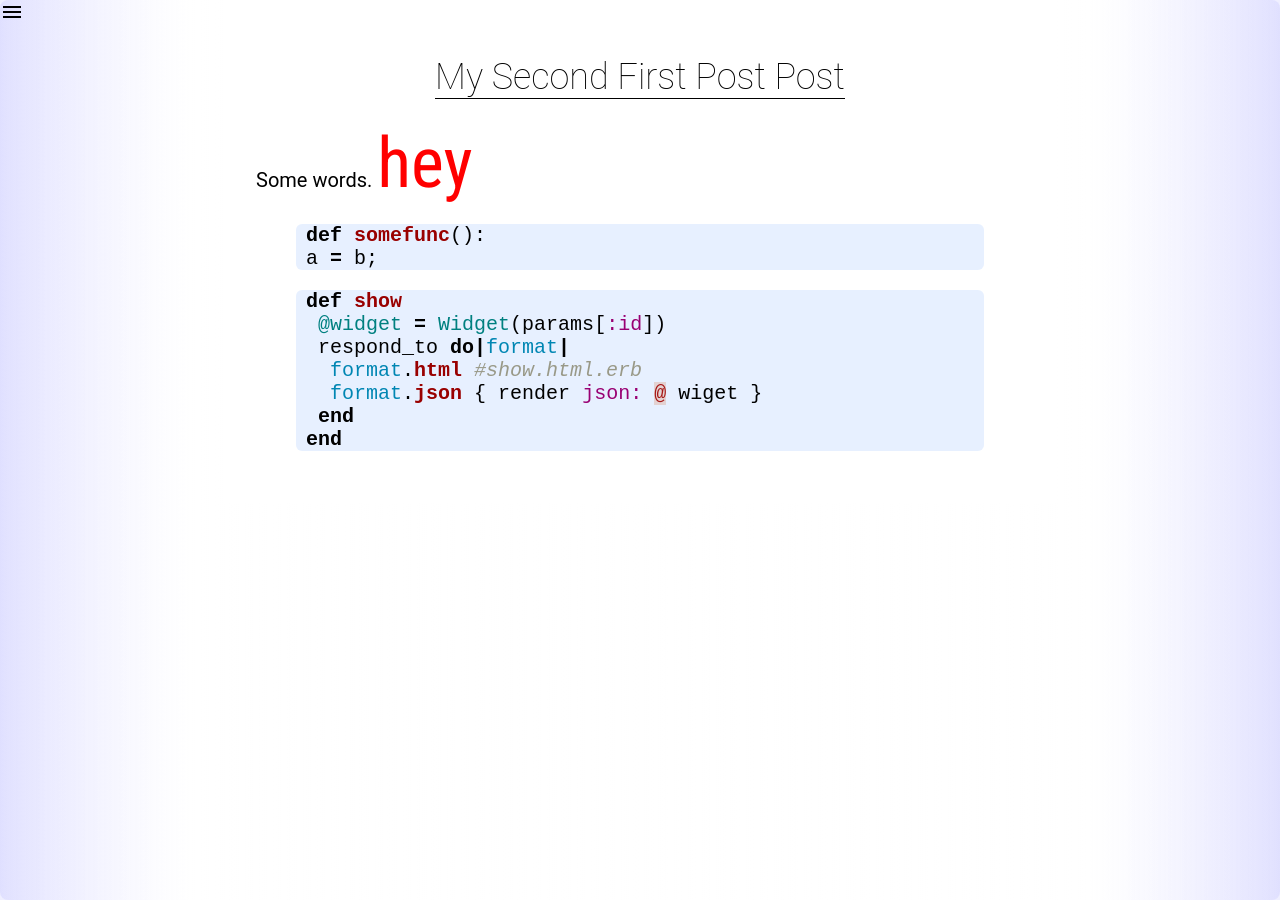
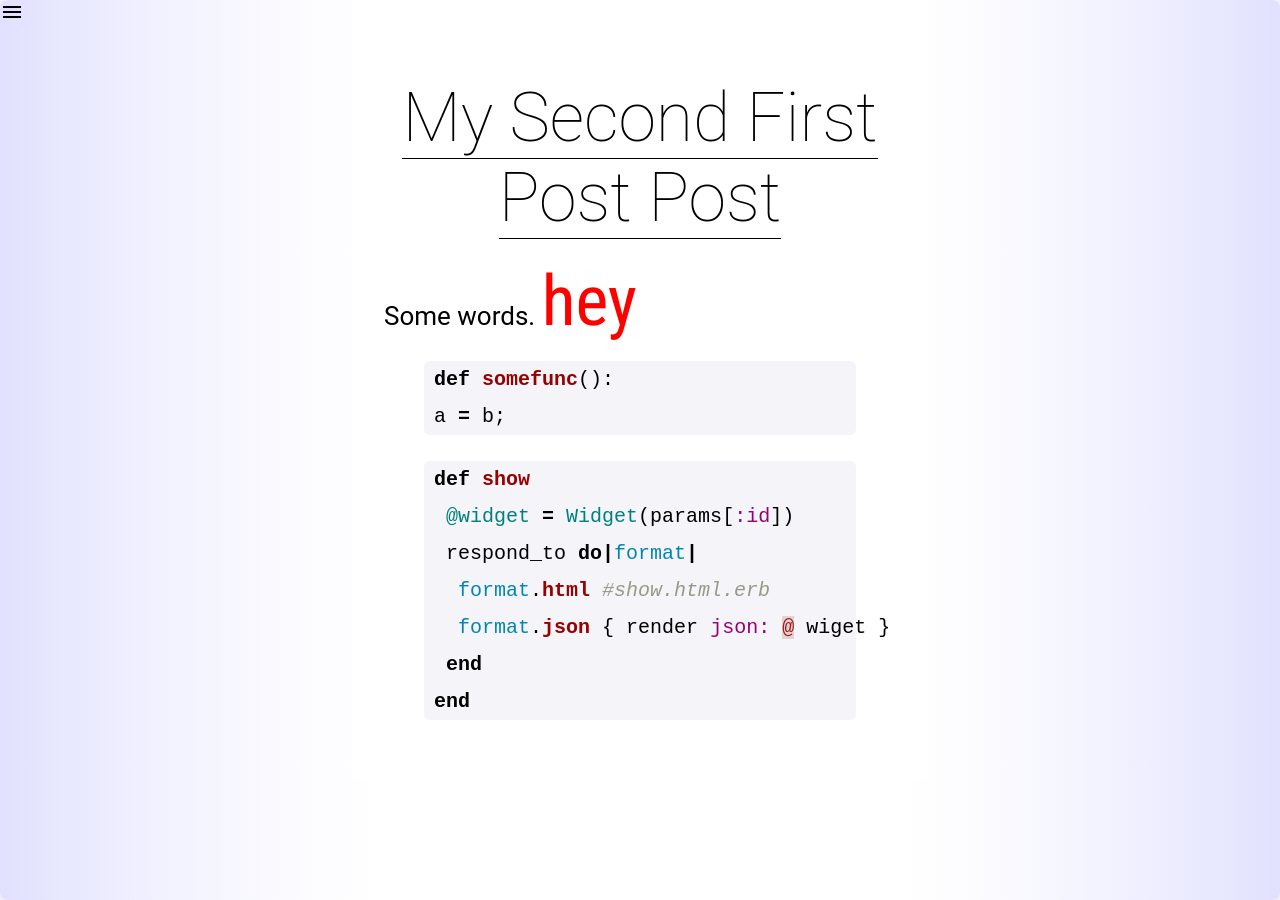
Before and after one commit to johnrichardrinehart/website, a Jekyll site: the page built from blog/_posts/2016-08-14-second-post.md, in a window 1280 px wide. Built offline with Jekyll 4.4.1, drawn with Linux system fonts in a browser that asks for light colours.

Commit message:
added gradient on blog. changed margins. cleaned up css in general.

```diff
--- a/_config.yml
+++ b/_config.yml
@@ -20,7 +20,7 @@ description: > # this means to ignore newlines until "baseurl:"
   line in _config.yml. It will appear in your document head meta (for
   Google search results) and in your feed.xml site description.
 baseurl: "" # the subpath of your site, e.g. /blog
-url: "http://example.com" # the base hostname & protocol for your site
+url: "https://theline.design" # the base hostname & protocol for your site
 twitter_username: jekyllrb
 github_username:  jekyll
 
--- a/_sass/_code.scss
+++ b/_sass/_code.scss
@@ -10,7 +10,7 @@ code {
 }
 
 .highlight {
- background: rgba(112, 168, 255, 0.17);
+ background: rgba(112, 100, 150, 0.07);
  border-radius: 6px;
  padding-left: 10px;
 }
--- a/_sass/_post.scss
+++ b/_sass/_post.scss
@@ -1,4 +1,4 @@
-$post-container-width: 60%;
+$post-container-width: 40%;
 
 html, body{
    margin: 0;
@@ -6,7 +6,10 @@ padding: 0;
    // position: fixed;
    //background-color:#ddd;
    border-radius: .5em;
-background: linear-gradient(to right, rgba(100,100,255,.1), white 15%, rgba(200, 200, 200, 0) 50%), linear-gradient(to left, rgba(100,100,255,.1), white 15%, rgba(200, 200, 200, 0) 50%);
+   background: linear-gradient(to right, rgba(100,100,255,.1), white
+   .5*(100%-$post-container-width), rgba(200, 200, 200, 0) 50%),
+   linear-gradient(to left, rgba(100,100,255,.1), white
+   .5*(100%-$post-container-width), rgba(200, 200, 200, 0) 50%);
 }
 
 a {
@@ -16,7 +19,7 @@ border-bottom: 1px solid black;
 }
 
 h1 {
-font-size: 2em;
+   font-size: 68px;
    font-weight: 100;
 }
 
@@ -28,7 +31,6 @@ font-family: Roboto;
 
 #post-container {
    margin: auto;
-   font-size: 18px;
    width: $post-container-width;
    padding: 2rem;
    background-color: white;
@@ -37,10 +39,34 @@ font-family: Roboto;
 #post-content {
    font-size: 18px;
    font-family: Roboto;
-font-size: 20px;
+   font-size: 26px;
+   line-height: 37px;
 }
 
 .post-divider {
    // border-top: solid;
    // border-radius: 1em;
 }
+
+p {
+   padding-bottom: 0rem;
+//   margin-bottom: 0rem;
+//   margin-bottom: 3rem;
+}
+
+.emphasis-text {
+   font-size: 42px;
+}
+
+th {
+   padding-right: 1rem;
+   font-size: 16px;
+}
+
+td {
+   padding-right: 2rem;
+}
+
+table {
+   width: 100%
+}
--- a/_sass/_sidebar.scss
+++ b/_sass/_sidebar.scss
@@ -1,5 +1,4 @@
-ul {
-// list-style-type: square;
+#sidebar-content > ul  {
    list-style-type: none;
 }
 
```
Also changed, not shown: _includes/sidebar.html (indentation only). Lines whose indentation alone changed are shown as unchanged.
